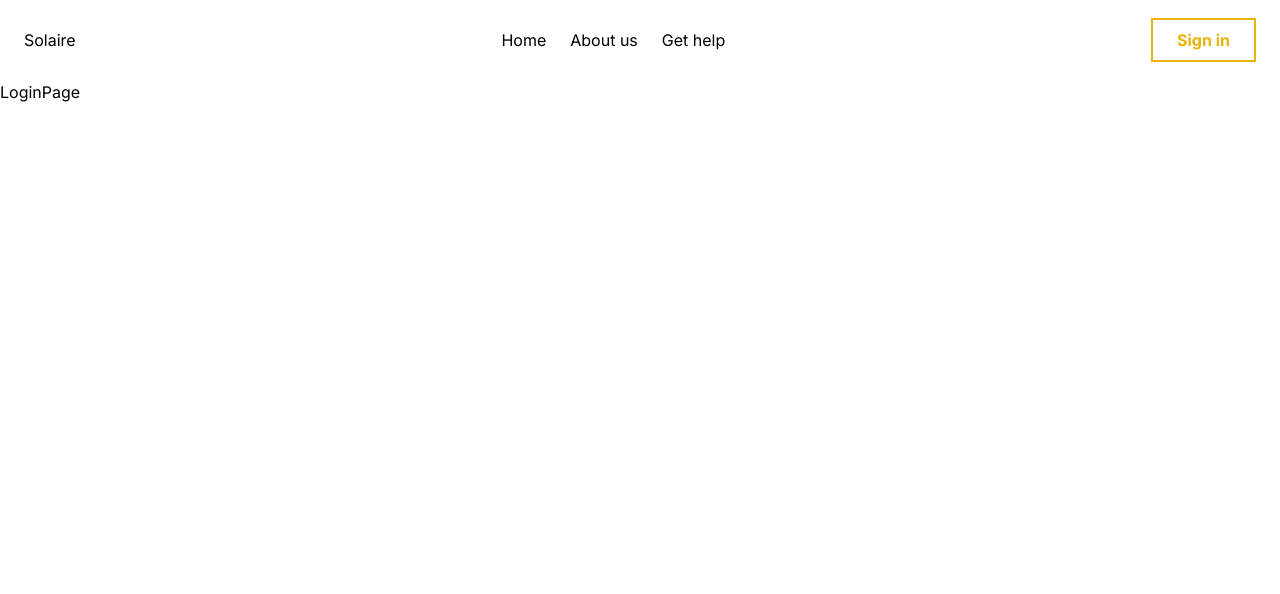
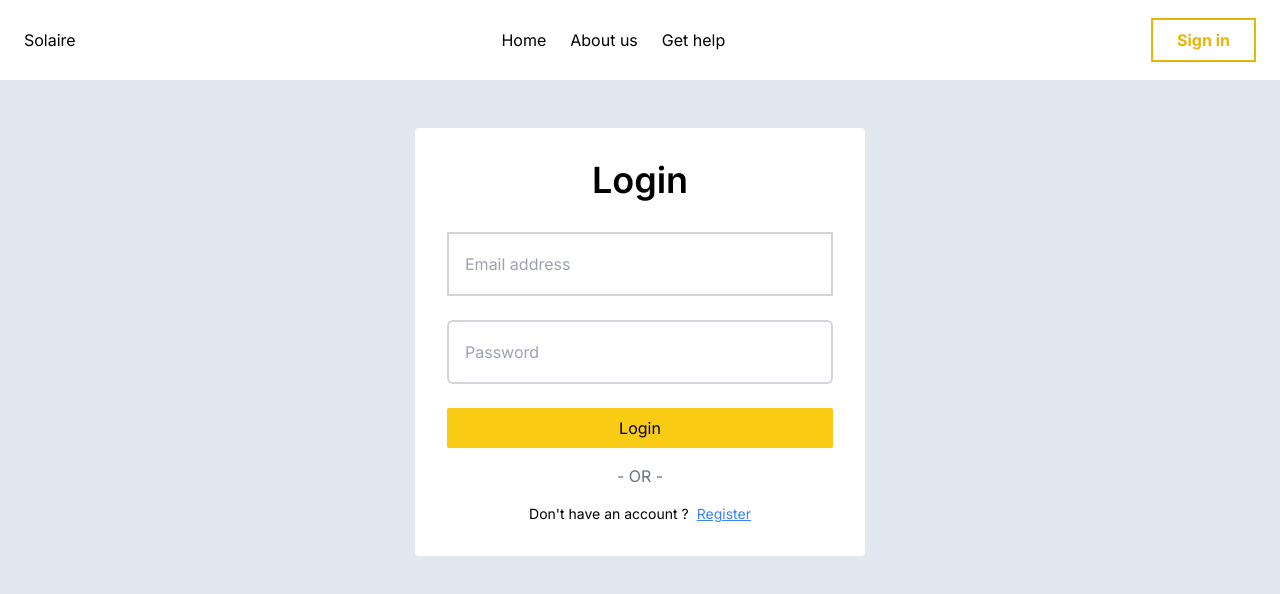
Before and after one commit to IssamKharbache/Solaire, a Next.js app: page /login in a window 1280 px wide. Shown: the top 594 px of the page. Built offline with nearby package versions, Linux system fonts and the light colour scheme.

Commit message:
adding login page and ui design

```diff
--- /dev/null
+++ b/app/(pages)/login/page.jsx
@@ -0,0 +1,56 @@
+import Button from "@/components/rootComponents/Button";
+import Link from "next/link";
+import React from "react";
+
+const LoginPage = () => {
+  return (
+    <div className="flex  h-[calc(100vh-80px)] bg-slate-200 ">
+      <div className="w-[450px] mx-auto  m-12 ">
+        <div className=" p-8   rounded bg-white ">
+          <h1 className="text-4xl text-center font-semibold mb-8">Login</h1>
+          {/*ERROR HERE  */}
+          {/* <div className="">
+          {error ? (
+            <p className="text-center bg-red-500 text-white mb-8 py-2">
+              {error}
+            </p>
+          ) : (
+            ""
+          )}
+        </div> */}
+          <form
+            // onSubmit={handleSubmit}
+            className="flex flex-col gap-6 w-full justify-center"
+          >
+            <input
+              required
+              type="text"
+              placeholder="Email address"
+              className={`h-16 border-2 border-gray-300 focus:border-yellow-400 outline-none px-4 rounded-m`}
+            />
+            <input
+              required
+              type="password"
+              placeholder="Password"
+              className={`h-16 border-2 border-gray-300 focus:border-yellow-400  outline-none px-4 rounded-md `}
+            />
+            <Button
+              label="Login"
+              cn="bg-yellow-400 hover:bg-yellow-500"
+              type="submit"
+            />
+          </form>
+          <div className="text-center text-gray-500 mt-4">- OR -</div>
+          <h1 className="mt-4 text-sm gap-2 flex justify-center">
+            Don't have an account ?
+            <Link className="underline text-blue-500" href="/register">
+              Register
+            </Link>{" "}
+          </h1>
+        </div>
+      </div>
+    </div>
+  );
+};
+
+export default LoginPage;
--- a/app/login/page.jsx
+++ /dev/null
@@ -1,7 +0,0 @@
-import React from "react";
-
-const LoginPage = () => {
-  return <div>LoginPage</div>;
-};
-
-export default LoginPage;
```
Also changed, not shown: app/(pages)/dashboard/page.jsx (renamed from app/dashboard/page.jsx), app/(pages)/register/page.jsx (renamed from app/register/page.jsx).
